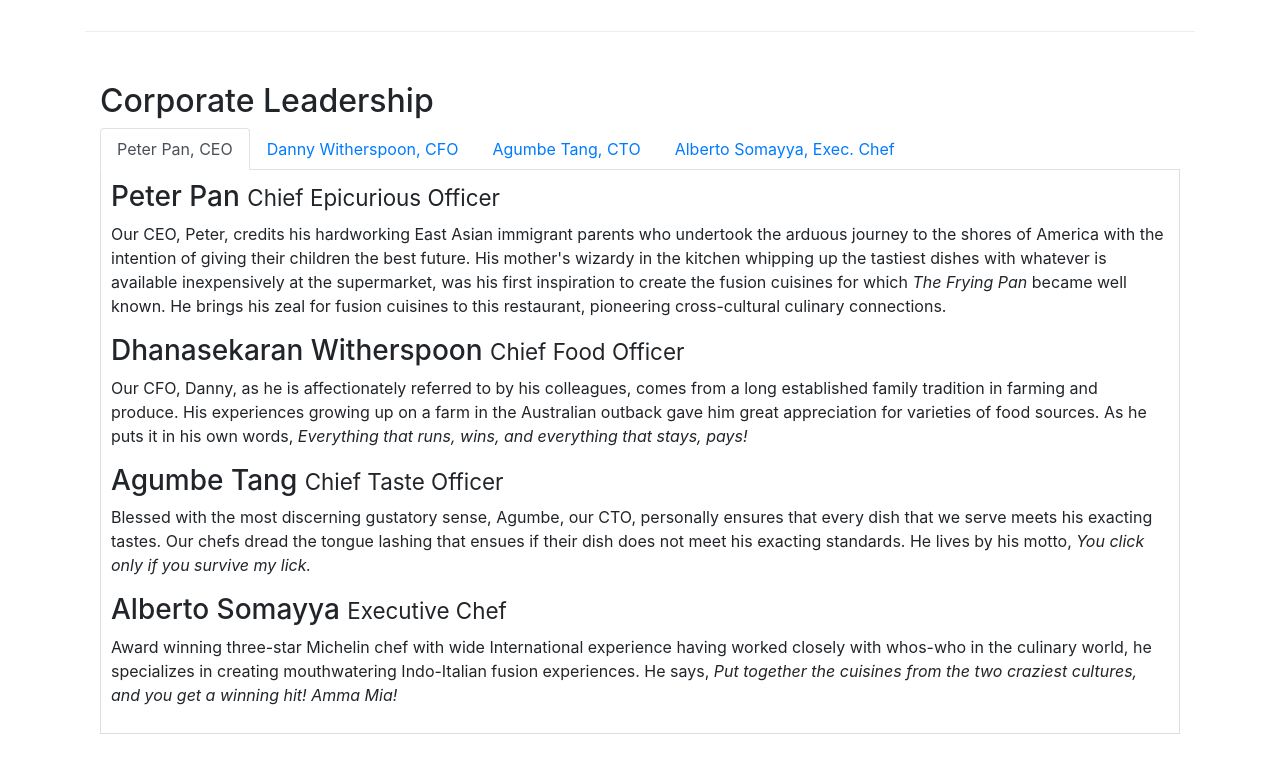
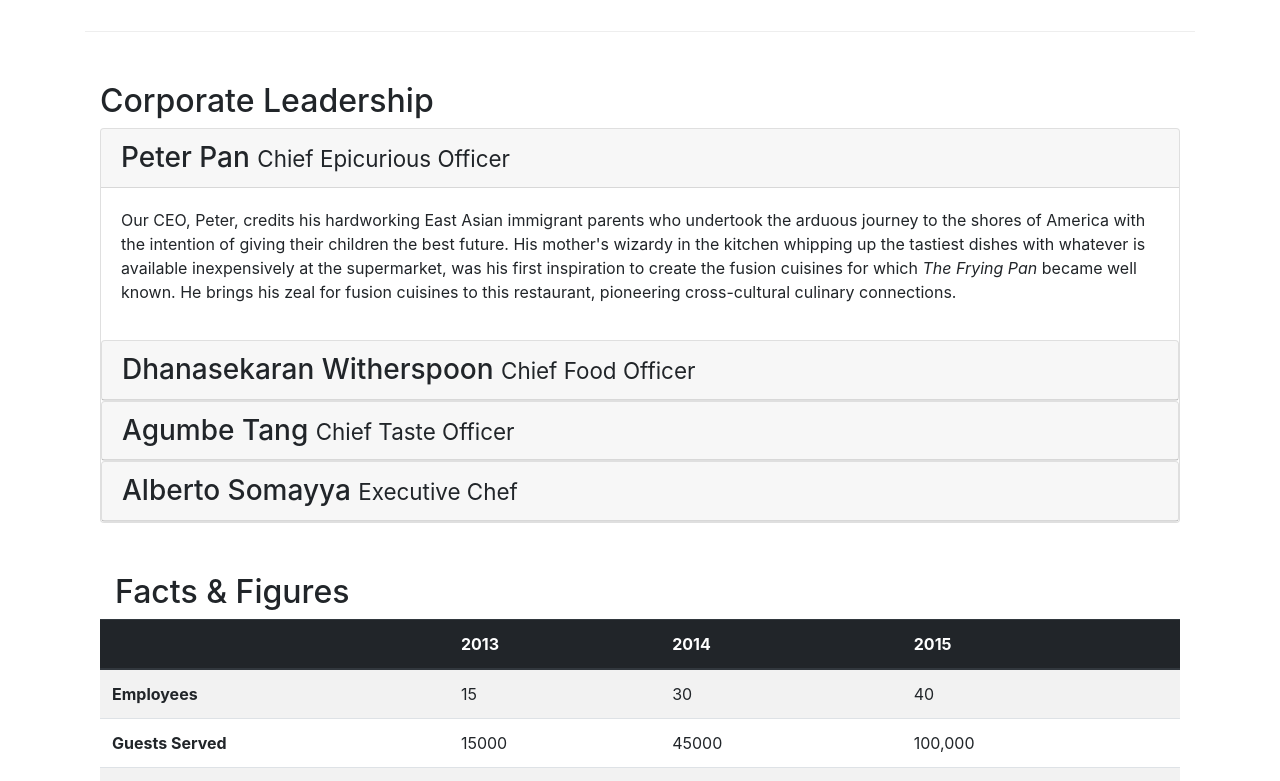
Before and after one commit to rezataqipor9/bootstrap-indian-restuarnt, a website: page aboutus.html in a window 1280 px wide. Shown: the part 940-1721 px from the top of the page. Drawn offline with nearby package versions, Linux system fonts and the light colour scheme.

Commit message:
Accordion

```diff
--- a/aboutus.html
+++ b/aboutus.html
@@ -21,14 +21,19 @@
             <button class="navbar-toggler" type="button" data-toggle="collapse" data-target="#Navbar">
                 <span class="navbar-toggler-icon"></span>
             </button>
-            <a class="navbar-brand mr-auto" href="/index.html"><img src="img/logo.png" height="30" width="41" alt=""></a>
+            <a class="navbar-brand mr-auto" href="/index.html"><img src="img/logo.png" height="30" width="41"
+                    alt=""></a>
             <div class="navbar-collapse collapse" id="Navbar">
 
                 <ul class="navbar-nav mr-auto" id="Navabr">
-                    <li class="nav-item "><a href="/index.html" class="nav-link"> <span class="fa fa-home fa-lg"></span> Home</a> </li>
-                    <li class="nav-item active"><a href="/aboutus.html" class="nav-link"><span class="fa fa-info fa-lg"></span> About</a> </li>
-                    <li class="nav-item"><a href="#" class="nav-link"><span class="fa fa-list fa-lg"></span> Menu</a> </li>
-                    <li class="nav-item"><a href="/contactus.html" class="nav-link"><span class="fa fa-address-card fa-lg"></span> Contact</a> </li>
+                    <li class="nav-item "><a href="/index.html" class="nav-link"> <span class="fa fa-home fa-lg"></span>
+                            Home</a> </li>
+                    <li class="nav-item active"><a href="/aboutus.html" class="nav-link"><span
+                                class="fa fa-info fa-lg"></span> About</a> </li>
+                    <li class="nav-item"><a href="#" class="nav-link"><span class="fa fa-list fa-lg"></span> Menu</a>
+                    </li>
+                    <li class="nav-item"><a href="/contactus.html" class="nav-link"><span
+                                class="fa fa-address-card fa-lg"></span> Contact</a> </li>
                 </ul>
             </div>
         </div>
@@ -109,54 +114,92 @@
         <div class="row row-content">
             <div class="col-12">
                 <h2>Corporate Leadership</h2>
-                <ul class="nav nav-tabs">
-                    <li class="nav-item">
-                      <a class="nav-link active" href="#peter"
-                        role="tab" data-toggle="tab">Peter Pan, CEO</a>
-                    </li>
-                    <li class="nav-item">
-                      <a class="nav-link" href="#danny" role="tab"
-                        data-toggle="tab">Danny Witherspoon, CFO</a>
-                    </li>
-                    <li class="nav-item">
-                      <a class="nav-link" href="#agumbe"role="tab"
-                        data-toggle="tab">Agumbe Tang, CTO</a>
-                    </li>
-                    <li class="nav-item">
-                      <a class="nav-link" href="#alberto" role="tab"
-                        data-toggle="tab">Alberto Somayya, Exec. Chef</a>
-                    </li>
-                </ul>
-                <div class="tab-content">
-                    <div role="tabpanel" class="tab-pane fade show active" id="peter">
-                <h3>Peter Pan <small>Chief Epicurious Officer</small></h3>
-                <p class="d-none d-sm-block">Our CEO, Peter, credits his hardworking East Asian immigrant parents who
-                    undertook the arduous journey to the shores of America with the intention of giving their children
-                    the best future. His mother's wizardy in the kitchen whipping up the tastiest dishes with whatever
-                    is available inexpensively at the supermarket, was his first inspiration to create the fusion
-                    cuisines for which <em>The Frying Pan</em> became well known. He brings his zeal for fusion cuisines
+
+
+                <div id="accordion">
+                    <div class="card">
+                        <div class="card-header" role="tab" id="peterhead">
+                            <h3 class="mb-0">
+                                <a data-toggle="collapse" data-target="#peter">
+                                    Peter Pan <small>Chief Epicurious Officer</small>
+                                </a>
+                            </h3>
+                        </div>
+                        <div class="collapse show" id="peter" data-parent="#accordion">
+                            <div class="card-body">
+                                <p class="d-none d-sm-block">Our CEO, Peter, credits his hardworking East Asian
+                                    immigrant parents who
+                                    undertook the arduous journey to the shores of America with the intention of giving
+                                    their children
+                                    the best future. His mother's wizardy in the kitchen whipping up the tastiest dishes
+                                    with whatever
+                                    is available inexpensively at the supermarket, was his first inspiration to create
+                                    the fusion
+                                    cuisines for which <em>The Frying Pan</em> became well known. He brings his zeal for
+                                    fusion cuisines
                                     to this restaurant, pioneering cross-cultural culinary connections.</p>
                             </div>
-                <div role="tabpanel" class="tab-pane fade show active" id="danny">
-                <h3>Dhanasekaran Witherspoon <small>Chief Food Officer</small></h3>
-                <p class="d-none d-sm-block">Our CFO, Danny, as he is affectionately referred to by his colleagues,
-                    comes from a long established family tradition in farming and produce. His experiences growing up on
-                    a farm in the Australian outback gave him great appreciation for varieties of food sources. As he
-                    puts it in his own words, <em>Everything that runs, wins, and everything that stays, pays!</em></p>
                         </div>
-                <div role="tabpanel" class="tab-pane fade show active" id="agumbe">
-                <h3>Agumbe Tang <small>Chief Taste Officer</small></h3>
-                <p class="d-none d-sm-block">Blessed with the most discerning gustatory sense, Agumbe, our CTO,
-                    personally ensures that every dish that we serve meets his exacting tastes. Our chefs dread the
-                    tongue lashing that ensues if their dish does not meet his exacting standards. He lives by his
+                        <div class="card">
+                            <div class="card-header" role="tab" id="dannyhead">
+                                <h3 class="mb-0">
+                                    <a class="collapsed" data-toggle="collapse" data-target="#danny">
+                                        Dhanasekaran Witherspoon <small>Chief Food Officer</small>
+                                    </a>
+                                </h3>
+                            </div>
+                            <div class="collapse" id="danny" data-parent="#accordion">
+                                <div class="card-body">
+                                    <p class="d-none d-sm-block">Our CFO, Danny, as he is affectionately referred to by
+                                        his colleagues,
+                                        comes from a long established family tradition in farming and produce. His
+                                        experiences growing up on
+                                        a farm in the Australian outback gave him great appreciation for varieties of
+                                        food sources. As he
+                                        puts it in his own words, <em>Everything that runs, wins, and everything that
+                                            stays, pays!</em></em></p>
+                                </div>
+                            </div>
+                        </div>
+                        <div class="card">
+                            <div class="card-header" role="tab" id="agumbehead">
+                                <h3 class="mb-0">
+                                    <a class="collapsed" data-toggle="collapse" data-target="#agumbe">
+                                        Agumbe Tang <small>Chief Taste Officer</small>
+                                    </a>
+                                </h3>
+                            </div>
+                            <div class="collapse" id="agumbe" data-parent="#accordion">
+                                <div class="card-body">
+                                    <p class="d-none d-sm-block">Blessed with the most discerning gustatory sense,
+                                        Agumbe, our CTO,
+                                        personally ensures that every dish that we serve meets his exacting tastes. Our
+                                        chefs dread the
+                                        tongue lashing that ensues if their dish does not meet his exacting standards.
+                                        He lives by his
                                         motto, <em>You click only if you survive my lick.</em></p>
                                 </div>
-                <div role="tabpanel" class="tab-pane fade show active" id="alberto">
-                <h3>Alberto Somayya <small>Executive Chef</small></h3>
-                <p class="d-none d-sm-block">Award winning three-star Michelin chef with wide International experience
-                    having worked closely with whos-who in the culinary world, he specializes in creating mouthwatering
-                    Indo-Italian fusion experiences. He says, <em>Put together the cuisines from the two craziest
-                        cultures, and you get a winning hit! Amma Mia!</em></p>
+                            </div>
+                        </div>
+                        <div class="card">
+                            <div class="card-header" role="tab" id="albertohead">
+                                <h3 class="mb-0">
+                                    <a class="collapsed" data-toggle="collapse" data-target="#alberto">
+                                        Alberto Somayya <small>Executive Chef</small>
+                                    </a>
+                                </h3>
+                            </div>
+                            <div class="collapse" id="alberto" data-parent="#accordion">
+                                <div class="card-body">
+                                    <p class="d-none d-sm-block">Award winning three-star Michelin chef with wide
+                                        International experience
+                                        having worked closely with whos-who in the culinary world, he specializes in
+                                        creating mouthwatering
+                                        Indo-Italian fusion experiences. He says, <em>Put together the cuisines from the
+                                            two craziest
+                                            cultures, and you get a winning hit! Amma Mia!</em></em></p>
+                                </div>
+                            </div>
                         </div>
                     </div>
                 </div>
@@ -235,7 +278,8 @@
                                 <div class="text-center">
                                     <a class="btn  btn-social-icon btn-google" href="http://google.com/+"><i
                                             class="fa fa-google-plus fa-lg"></i></a>
-                        <a class="btn  btn-social-icon btn-facebook" href="http://www.facebook.com/profile.php?id="><i
+                                    <a class="btn  btn-social-icon btn-facebook"
+                                        href="http://www.facebook.com/profile.php?id="><i
                                             class="fa fa-facebook fa-lg"></i></a>
                                     <a class="btn  btn-social-icon btn-linkedin" href="http://www.linkedin.com/in/"><i
                                             class="fa fa-linkedin fa-lg"></i></a>
@@ -243,7 +287,8 @@
                                             class="fa fa-twitter fa-lg"></i></a>
                                     <a class="btn  btn-social-icon btn-google" href="http://youtube.com/"><i
                                             class="fa fa-youtube fa-lg"></i></a>
-                        <a class="btn  btn-social-icon " href="mailto:"><i class="fa fa-envelope-o fa-lg"></i></a>
+                                    <a class="btn  btn-social-icon " href="mailto:"><i
+                                            class="fa fa-envelope-o fa-lg"></i></a>
                                 </div>
                             </div>
                         </div>
```
Lines whose indentation alone changed are shown as unchanged.
